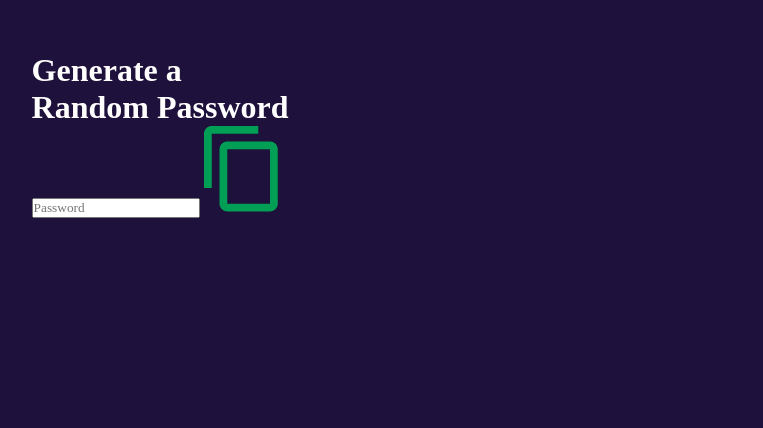
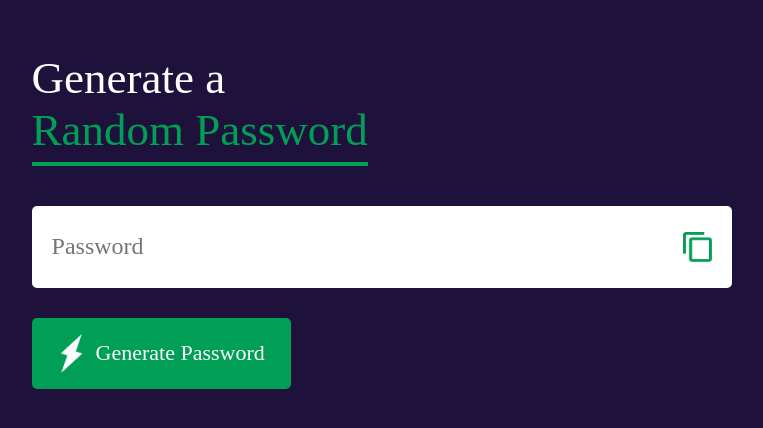
Before and after one commit to Shreyasi53/GenerateRandomPass, a plain HTML site: page index.html in a window 1280 px wide. Shown: the part 102-530 px from the top of the page, without its empty margins (122-885 px from the left). Drawn offline with Linux system fonts and the light colour scheme.

Commit message:
Enhance UI for random password generator: add input field, copy icon, and style improvements

```diff
--- a/index.html
+++ b/index.html
@@ -8,11 +8,13 @@
 </head>
 <body>
     <div class="container">
-        <h1>Generate a <br> Random Password</h1>
+        <h1>Generate a <br><span>Random Password</span></h1>
         <div class="display">
             <input type="text" id="password" placeholder="Password">
             <img src="assets/images/copy.png" alt="Copy Password" id="copy">
         </div>
+        <button><img src="assets/images/generate.png" alt="Generate Password"> Generate Password</button>
     </div>
 </body>
+<script src="script.js"></script>
 </html>
--- a/script.js
+++ b/script.js
@@ -0,0 +1 @@
+const passwordBox = document.getElementById("password");
--- a/style.css
+++ b/style.css
@@ -13,3 +13,58 @@ body{
     width: 90%;
     max-width: 700px;
 }
+.display{
+    width: 100%;
+    margin-top: 50px;
+    margin-bottom: 30px;
+    background: #fff;
+    color: #333;
+    display: flex;
+    align-items: center;
+    justify-content: space-between;
+    padding: 26px 20px;
+    border-radius: 5px;
+}
+.container h1{
+    font-weight: 500;
+    font-size: 45px;
+}
+.container h1 span{
+    color: #019f55;
+    border-bottom: 4px solid #019f55;
+    padding-bottom: 7px;
+}
+.display img{
+    width: 30px;
+    height: 30px;
+    cursor: pointer;
+}
+.display input{
+    width: 100%;
+    border: 0;
+    outline: 0;
+    background: transparent;
+    font-size: 24px;
+}
+.container button img{
+    width: 28px;
+    margin-right: 10px;
+}
+.container button{
+    border: 0;
+    outline: 0;
+    background: #019f55;
+    color: #fff;
+    font-size: 22px;
+    font-weight: 300;
+    display: flex;
+    align-items: center;
+    justify-content: center;
+    padding: 16px 26px;
+    border-radius: 5px;
+    cursor: pointer;
+    transition: all 0.3s ease;
+}
+.container button:hover{
+    background: #017f44;
+}
```
